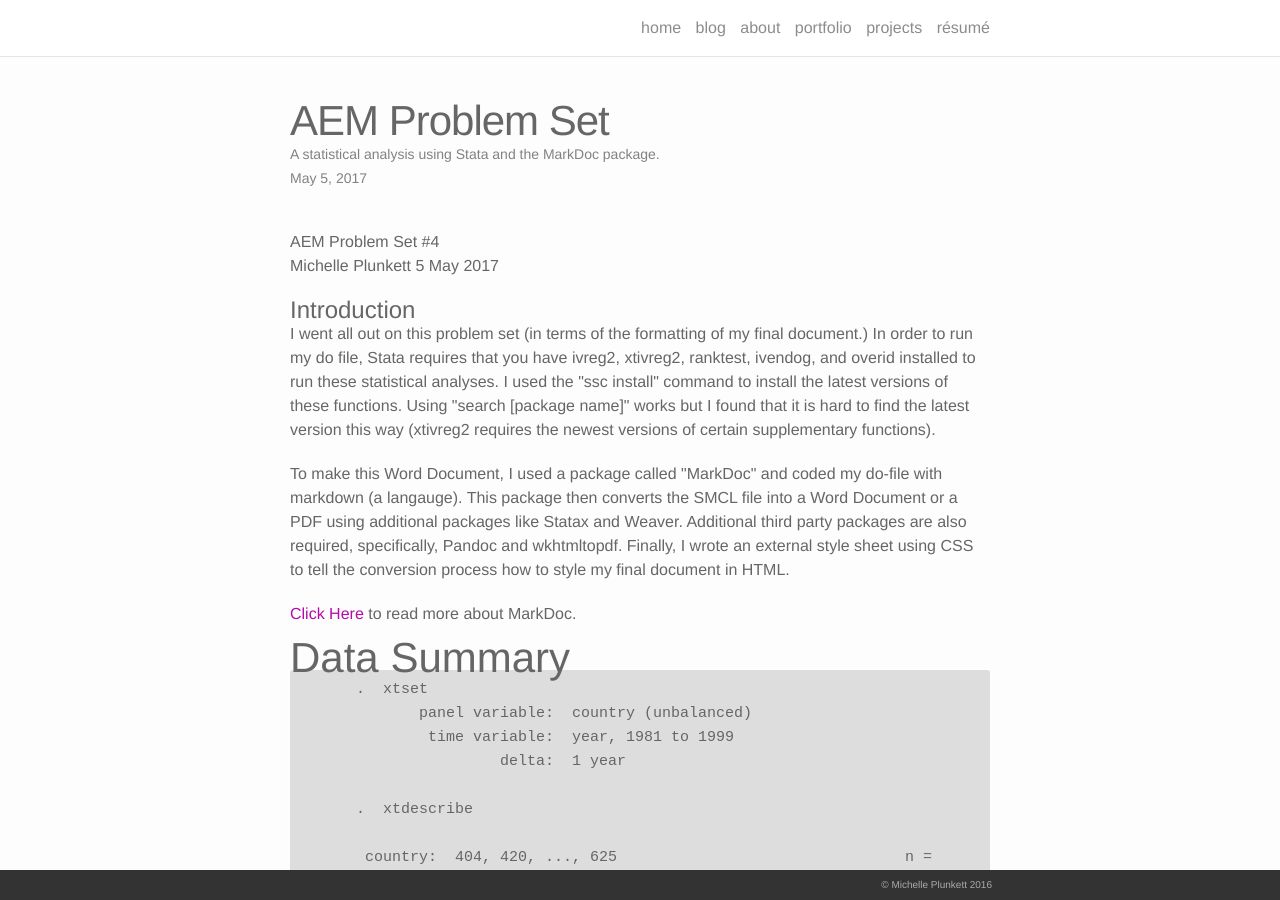
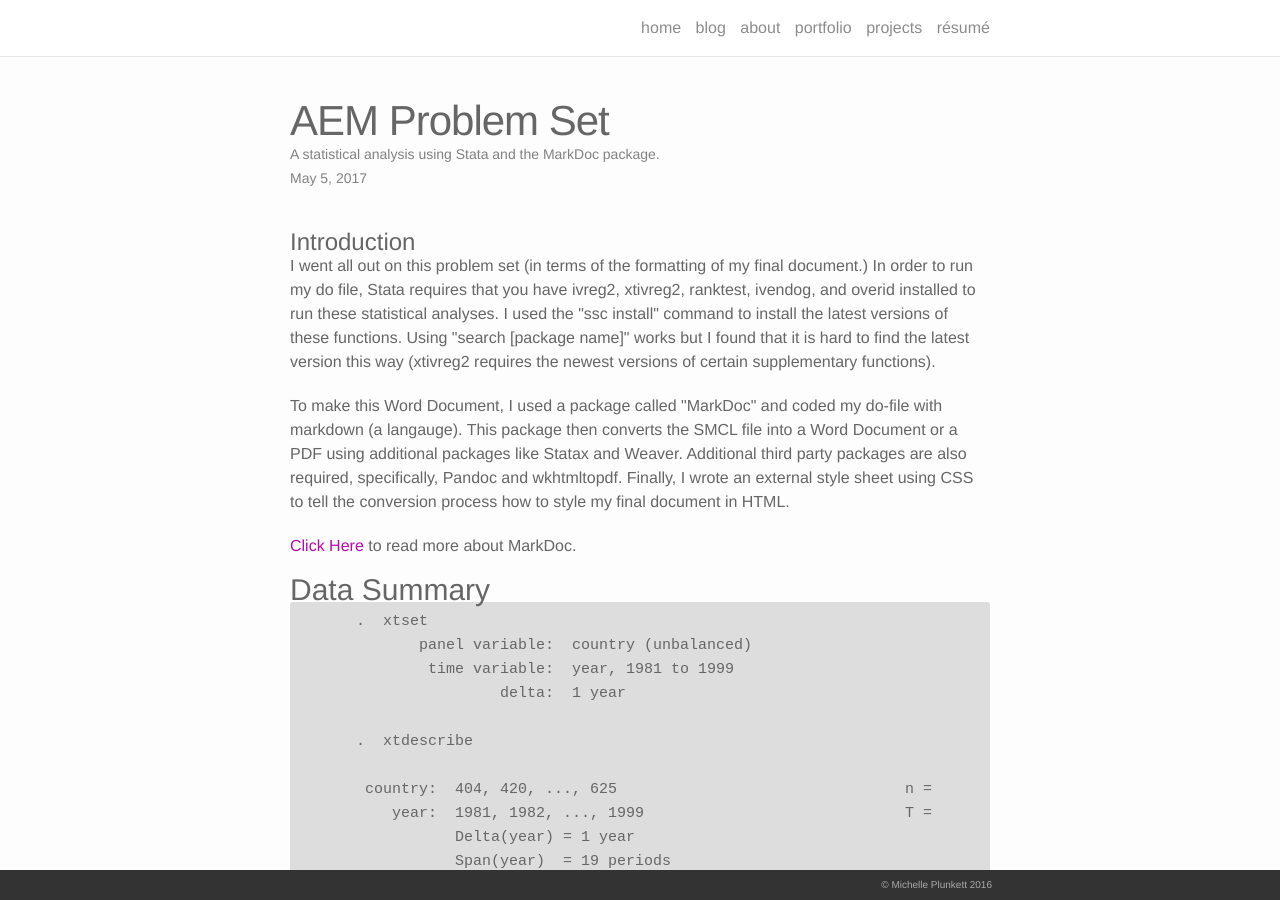
Before and after one commit to michelleplunkett/michelleplunkett.github.io, a Jekyll site: the page built from _portfolio/aem-problem-set-4.html, in a window 1280 px wide and 900 px high. Built offline with Jekyll 4.4.1, drawn with Linux system fonts in a browser that asks for light colours; nearby versions of some CDN libraries.

Commit message:
Update aem-problem-set-4.html

```diff
--- a/_portfolio/aem-problem-set-4.html
+++ b/_portfolio/aem-problem-set-4.html
@@ -5,17 +5,11 @@
 date: 2017-05-05
 ---
 
-<html>
-<header>
-AEM Problem Set #4
-</header>
-<body>
-<p><span class="author">Michelle Plunkett</span> <span class="date"> 5 May 2017</span></p>
 <h1 id="introduction">Introduction</h1>
 <p>I went all out on this problem set (in terms of the formatting of my final document.) In order to run my do file, Stata requires that you have ivreg2, xtivreg2, ranktest, ivendog, and overid installed to run these statistical analyses. I used the &quot;ssc install&quot; command to install the latest versions of these functions. Using &quot;search [package name]&quot; works but I found that it is hard to find the latest version this way (xtivreg2 requires the newest versions of certain supplementary functions).</p>
 <p>To make this Word Document, I used a package called &quot;MarkDoc&quot; and coded my do-file with markdown (a langauge). This package then converts the SMCL file into a Word Document or a PDF using additional packages like Statax and Weaver. Additional third party packages are also required, specifically, Pandoc and wkhtmltopdf. Finally, I wrote an external style sheet using CSS to tell the conversion process how to style my final document in HTML.</p>
 <p><a href="http://bit.ly/2qKAZe4">Click Here</a> to read more about MarkDoc.</p>
-<h2 id="data-summary">Data Summary</h2>
+<h3 id="data-summary">Data Summary</h3>
 <pre><code>      .  xtset
              panel variable:  country (unbalanced)
               time variable:  year, 1981 to 1999
@@ -43,7 +37,7 @@
 
       </code></pre>
 <h1 id="questions">Questions</h1>
-<h2 id="question-1">Question #1</h2>
+<h3 id="question-1">Question #1</h3>
 <pre><code>      .  reg conflict polity egrowth
 
             Source |       SS           df       MS      Number of obs   =       736
@@ -64,9 +58,9 @@
 
       </code></pre>
 <p>This is a pooled model, I am not accounting for individual (country) or time differences yet. I cannot tell if either of these variables clearly connected to conflict since they are both statistically not significant and are not using the same units, so their relative strengths are not comparable. However, if were to ignore this fact, based on the coefficients I think that egrowth has a stronger effect on conflict.</p>
-<h2 id="question-2">Question #2</h2>
+<h3 id="question-2">Question #2</h3>
 <p>I cannot take the magnitude of the two coefficients as an indicator because not all of these variables are in the same units, making it so you cannot compare the relative strengths of the units on conflict against one another. It would be comparing apples against oranges in their strength of effect on conflict.</p>
-<h2 id="question-3">Question #3</h2>
+<h3 id="question-3">Question #3</h3>
 <pre><code>      .  reg conflict polity egrowth, beta
 
             Source |       SS           df       MS      Number of obs   =       736
@@ -96,9 +90,9 @@
                   Prob &gt; F =    0.1624
 
       </code></pre>
-<h2 id="question-4">Question #4</h2>
+<h3 id="question-4">Question #4</h3>
 <p>It makes sense to include country dummy variables in the equation because one country might always be in conflict with another while others are relatively peaceful. One country might be skewing the results one way or another. It would be interesting to see if one country has more of an effect on the dependent variable than another and compare the effects. If they aren't included, the results might be invalid because there might be different intercepts for each country, this would effect the regression and would not result in an accurate regression model.</p>
-<h2 id="question-5">Question #5</h2>
+<h3 id="question-5">Question #5</h3>
 <pre><code>      .  xtreg conflict polity egrowth, fe
 
       Fixed-effects (within) regression               Number of obs     =        736
@@ -127,9 +121,9 @@
 
       </code></pre>
 <p>This is the xtreg regression with the fixed effects option initiated. It doesn't change the coefficients on polity or egrowth substantially. R-squared will always increase, so I don't necessarily think the increase is statistically significant. I think I should keep country fixed effects in my regression equation because it will account for any major differences between countries that would effect the regression.</p>
-<h2 id="question-6">Question #6</h2>
+<h3 id="question-6">Question #6</h3>
 <p>I think military, rural, or oil would be good to include to identify risks on a country-by-country basis. Military is a dummy variable, but says 1 if the chief executive is a military officer, which would possibly mean more conflict occurs in that country since the chief exec is an officer. Rural may be a good identifier because if much of the population is rural there might not be as much conflict since a high percentage of the country is spread out, for example . My bias says that oil exports would mean that it is a country that possibly involved in active warfare and therefore has increased conflict.</p>
-<h2 id="question-7">Question #7</h2>
+<h3 id="question-7">Question #7</h3>
 <pre><code>      .  xtreg conflict polity egrowth military rural oil
 
       Random-effects GLS regression                   Number of obs     =        735
@@ -188,12 +182,12 @@
       F test that all u_i=0: F(40, 691) = 20.38                    Prob &gt; F = 0.0000
 
       </code></pre>
-<h2 id="question-8">Question #8</h2>
+<h3 id="question-8">Question #8</h3>
 <p>I would add in military if I was going to add in any of them to a regression equation, but I would prefer to use country fixed effects to see what makes a country prone to civil war. A fixed effects option is looking at the &quot;within-subjects&quot; effects on conflict. This effect represents the variability of a value like polity or egrowth for each country. It measures how much these values are changing within each country. If we care about risks on a country by country basis, this is the way to go, since it deals with values within a country/individual in a sample.</p>
-<h2 id="question-9">Question #9</h2>
+<h3 id="question-9">Question #9</h3>
 <p>The &quot;year&quot; dummy variables (t1981-t1999) give &quot;1&quot; for each year within a country. So, a country like Liberia will have a 1 for &quot;t1981&quot; if the year is 1981 and 0 for all of the other years present for that country to give only one year at a time for each country. t1981=1 if year==&quot;1981&quot;. It is a conditional function based on the year the data was collected.</p>
 <p>It makes sense to include them in the equation to control for each year's differences. One year might have a lot more conflict than another year. The results may be wrong if the time variables are omitted because it might cause me to over or understate the effect on conflict.</p>
-<h2 id="question-10">Question #10</h2>
+<h3 id="question-10">Question #10</h3>
 <pre><code>      .  xtreg conflict polity egrowth military t1981-t1999, fe
       note: t1999 omitted because of collinearity
 
@@ -298,15 +292,15 @@
 
       </code></pre>
 <p>This is a fixed-effects panel-data regression without the time-variables included.</p>
-<h2 id="question-11">Question #11</h2>
+<h3 id="question-11">Question #11</h3>
 <p>The OLS coefficient might be an error because it might not follow all of the Gauss Markov assumptions, like homoegeniety. Additionally, it might fail when the covariance between the independent variable and the random error does not equal 0 (no serial correlation), which goes against a Gauss Markov assumption that makes the least squares estimates valid. The least squares method fails because it does not accurately estimate the intercept of the regression line, therefore under or over estimating the slope because of the correlation between the independent variable and the random error term, resulting in a biased estimation. The true regression function will have a different slope and intercept. I think that using instruments would help me deal with this correlation issue, since it solves issues resulting from correlation with the random error term. Because an instrument will not have a direct effect on conflict, it will allow me to estimate the relationship between egrowth and conflict.</p>
-<h2 id="question-12">Question #12</h2>
+<h3 id="question-12">Question #12</h3>
 <p>A good instrument would not be correlated or have a direct effect on Y, conflict, but should allow a relationship to exist between egrowth and conflict, but indirectly. The instrument should be exogenous and not correlated with the error term. It should be strongly correlated with egrowth, the endogenous explanatory variable. Finally, the instrument should not have a direct effect on conflict, and cannot be used as an explanatory variable in this way.</p>
-<h2 id="question-13">Question #13</h2>
+<h3 id="question-13">Question #13</h3>
 <p>I definitely do not think that percent changes in rainfall directly effect conflicts that have greater than 25 casualties in a country. I also do not think that it will be correlated with the regerssino error term for this reason. I think the instrument is also correlated with egrowth, but I don't think it will be necessarily strongly correlated with it. One of the conditions is that it has to be strongly correlated with the endogenous explanatory variable, but I think that it might be as good of an instrument I can get with the data that's available to me, without looking at any statistical tests.</p>
-<h2 id="question-14">Question #14</h2>
+<h3 id="question-14">Question #14</h3>
 <p>Another variable I might use as an instrument might be percentage of arable land, as it is probably directly correlated with egrowth but not directly correlated to conflict. Oil might work too, but I think it is too correlated with conflict, but I do not know for sure.</p>
-<h2 id="question-15">Question #15</h2>
+<h3 id="question-15">Question #15</h3>
 <pre><code>      .  ivreg2 conflict polity (egrowth L.egrowth = ld_rainfall L1.ld_rainfall ///
        L2.ld_rainfall), first
 
@@ -455,7 +449,7 @@
       </code></pre>
 <p>I would have also included fixed effects but ivreg2 doesn't let me include it as an option. In the first stage of the regression, the p-values for both egrowth and L.egrowth are statistically significant. The F-values are not small enough for me to be reasonably confident that my instrument estimates are on target. Since the p-values were statistically significant, and I have to reject the null that my instruments have no effect on conflict, this means that I have not properly controlled for egrowth since rainfall is somewhat predictive of conflict. I believe this means that my instruments are not efficient. This results in less precise estimation than the least squares estimation procedure, creating invalid estimates that are over or underidentified/esimated.</p>
 <p>From the first stage summary results, it also looks like using these instruments results in slight underidentification, and is weakly correlated with the endogenous variable, egrowth. Staiger &amp; Stock's rule of thumb is that your instruments are not weak when F is greater than 10. My F-values are nowhere near 10, therefore I think this is a weak instrument situation. In a perfect world, I would be looking for new instruments now.</p>
-<h2 id="question-16">Question #16</h2>
+<h3 id="question-16">Question #16</h3>
 <pre><code>      .  xtreg conflict polity egrowth l1.egrowth, fe
 
       Fixed-effects (within) regression               Number of obs     =        695
@@ -488,7 +482,7 @@
 
       </code></pre>
 <p>Comparing the old regression to the ivreg2 regression, it looks like the coefficients on egrowth and L1.egrowth have decreased significantly. They are not nearly as negative as they were before, suggesting that the previous regression overestimated the effect egrowth had on conflict. I am not sure if there is a statistically significant difference between the two, and therefore I am not sure which coefficient is &quot;better&quot; than the other from a policy standpoint. Both regressions contain similar variables, except I was supposedly able to capture a more accurate effect of egrowth on conflict in the ivreg2 regression. However, since I found that perhaps my instruments are weak, I am not sure how reliable those results are. The next question will answer this with the statistical test.</p>
-<h2 id="question-17">Question #17</h2>
+<h3 id="question-17">Question #17</h3>
 <pre><code>      .  ivreg2 conflict polity (egrowth L.egrowth = ld_rainfall L1.ld_rainfall ///
        L2.ld_rainfall), first
 
@@ -643,7 +637,7 @@
 
       </code></pre>
 <p>This tests the endogeneity of egrowth. The results show that it is not statistically significant. The null hypothesis states that the OLS estimator of the same ivreg2 equation would yield consistent estimates, the alternative hypothesis states that the endogenous variable's effects on the estimates are meaningful and the IVs are required to have accurate estimates. When you don't reject the null, any endogeneity with egrowth will not have any sort of negative consequences on the OLS estimates of the same equation. In this case, my p-values are not statistically significant, meaning that I cannot reject the null. In this equation, the OLS estimates would be fine to use since there is no serious endogeneity problem present with egrowth and conflict. The explanatory variable (egrowth) is not correlated with the error term and conflict does not have an effect on growth; there is no difference.</p>
-<h2 id="question-18">Question #18</h2>
+<h3 id="question-18">Question #18</h3>
 <pre><code>      .  overid
 
       Tests of overidentifying restrictions:
@@ -652,7 +646,7 @@
 
       </code></pre>
 <p>In this postestimation test, the null hypothesis states that the excluded instruments are valid instruments (uncorrelated with the error term and excluded from the estimated equation). If you reject the null, it means you are questioning the validity of the instruments. My results say that I cannot reject the null that my instruments are valid. They should be valid instruments for economic growth.</p>
-<h2 id="question-19">Question #19</h2>
+<h3 id="question-19">Question #19</h3>
 <pre><code>      .  xtivreg2 conflict polity t1981-t1999 (egrowth L.egrowth = ld_rainfall ///
        L1.ld_rainfall L2.ld_rainfall),fe first
 
@@ -878,9 +872,7 @@
 
       </code></pre>
 <p>Using the xtivreg2 command will allow me to bring back the fixed effects into this regression model. I also added the time variables back in to control for time. It looks like this slightly improves the validity of the instruments. My overid test still tells me that the instruments are valid. So the three changes I made where to change the function to &quot;xtivreg2&quot; rather than &quot;ivreg2&quot;, add back in the &quot;fe&quot; option, and add back in the time variable fixed effects to control for the within-effects of each year.</p>
-<h2 id="question-20">Question #20</h2>
+<h3 id="question-20">Question #20</h3>
 <p>Omitted variable bias may still be a threat to internal validity, especially when trying to figure out if the coefficients are reliable or not. Additionally, there could be &quot;errors in variables&quot; present in the independent variables in the regression function. For example, there could be errors within polity, egrowth, or the time variables. The time variables did also show collinearity in the last regression I ran and therefore some years were excluded. Fixing this problem might improve internal validity.</p>
 <p>Along with these problems, there might also be a problem of correlation between the regressor and the error term which violates the least squares assumption, invalidating the regression coefficients. Suggestions to fix these problems include finding whether the independent variables are statistically significant, estimate regressions with alternative specifications like keeping or removing some variables, or even change the experimental design that collected this data. A problem with the indepedent variable, conflict, might come about because of noise present within countries. A solution could be to adjust the estimates for this bias somehow.</p>
 <p>Additionally, when running the OLS regression again, a solution to fixing inconsistency in the standard errors could be to use robust standard errors with the &quot;robust&quot; option when running the regression. This would solve a problem of heteroskedasticity, and not assuming homoskedasticity, an SR assumption. A major adjustment to improve the IV regression would be to find new variables that are better instruments, as it seems like the variables we chose for this problem set are weak, meaning that they are weekly correlated with egrowth, the endogenous variable that needed instruments. I think using better instruments should improve the confidence region in the regression results.</p>
-</body>
-</html>
```
